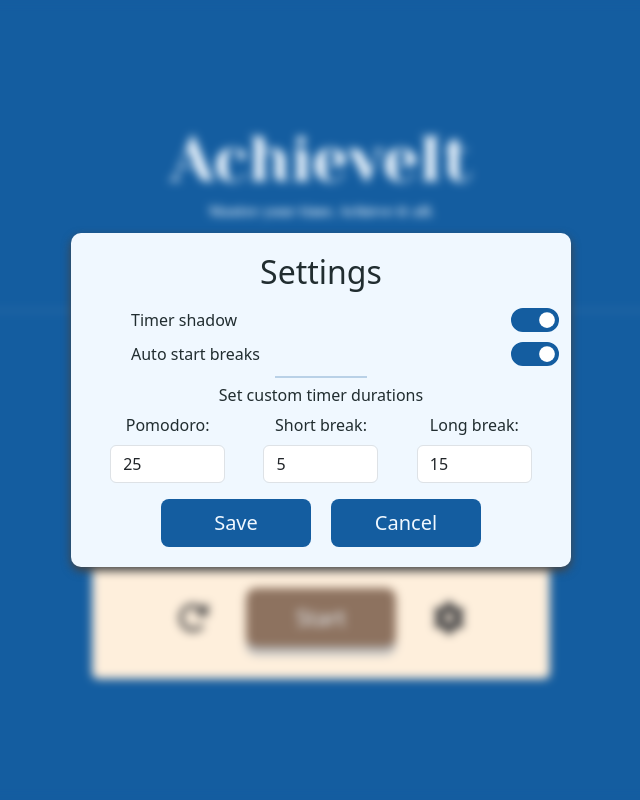
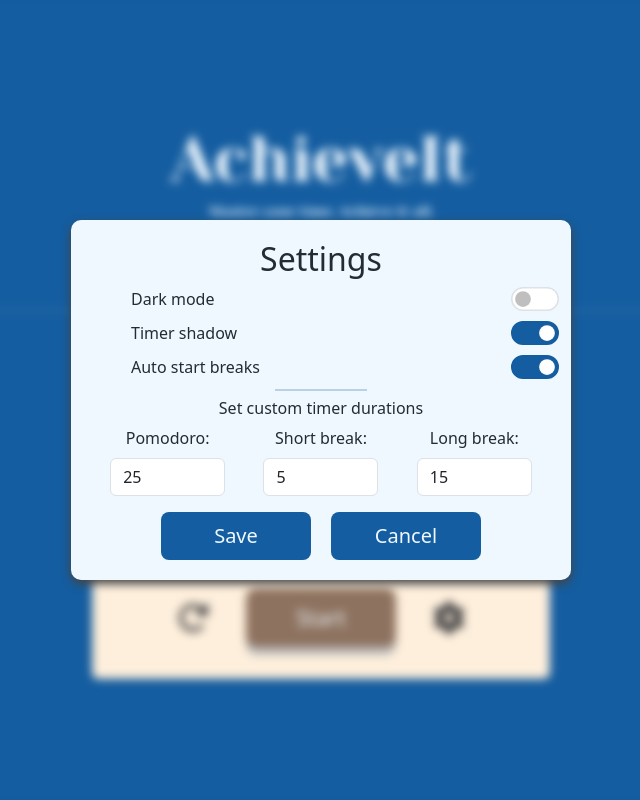
Before and after one commit to samuelodumu/AchieveIt, a React (Vite) app: page / in a window 1280 px wide. Both pictures are taken after a click on the icon 768 px from the left and 617 px from the top of the page. Shown: the top 800 px of the page, without its empty margins (319-959 px from the left). Built offline with nearby package versions, Linux system fonts and the light colour scheme; no server answers.

Commit message:
added dark mode toggle

```diff
--- a/src/components/App.jsx
+++ b/src/components/App.jsx
@@ -17,6 +17,7 @@
   const [showSettings, setShowSettings] = useState(false);
   const [isShadowEnabled, setIsShadowEnabled] = useState(true);
   const [isAutoStartEnabled, setIsAutoStartEnabled] = useState(true);
+  const [isDarkMode, setIsdarkmode] = useState(false);
 
   const updateDurations = (newDurations) => {
     setDurations(newDurations);
@@ -34,10 +35,14 @@
     setIsAutoStartEnabled(isEnabled);
   };
 
+  const toogleDarkMode = (isEnabled) => {
+    setIsdarkmode(isEnabled);
+  }
+
   return (
     <>
       <div className='app'>
-        <main>
+        <main className={`${isDarkMode ? 'dark-mode' : ''}`}>
           <header className='mb-5'>
             <h1 className='yeseva-one-bold display-3 mb-0'>AchieveIt</h1>
             <small className='yeseva-one-regular mt-0'>
@@ -53,6 +58,7 @@
               toggleSettings={toggleSettings}
               isShadowEnabled={isShadowEnabled}
               isAutoStartEnabled={isAutoStartEnabled}
+              isDarkMode={isDarkMode}
             />
             {showSettings && (
               <Settings
@@ -63,6 +69,8 @@
                 toggleShadow={toggleShadow}
                 isAutoStartEnabled={isAutoStartEnabled}
                 toggleAutoStart={toggleAutoStart}
+                isDarkMode={isDarkMode}
+                toggleDarkMode={toogleDarkMode}
               />
             )}
           </div>
--- a/src/components/Settings.jsx
+++ b/src/components/Settings.jsx
@@ -8,7 +8,9 @@
   isShadowEnabled,
   toggleShadow,
   isAutoStartEnabled,
-  toggleAutoStart
+  toggleAutoStart,
+  isDarkMode,
+  toggleDarkMode
 }) {
   const [newDurations, setNewDurations] = useState({
     pomodoro: durations.pomodoro / 60,
@@ -18,11 +20,13 @@
 
   const [shadowEnabled, setShadowEnabled] = useState(isShadowEnabled);
   const [autoStartEnabled, setAutoStartEnabled] = useState(isAutoStartEnabled);
+  const [darkMode, setDarkMode] = useState(isDarkMode);
 
   useEffect(() => {
     setShadowEnabled(isShadowEnabled);
     setAutoStartEnabled(isAutoStartEnabled);
-  }, [isShadowEnabled, isAutoStartEnabled]);
+    setDarkMode(isDarkMode);
+  }, [isShadowEnabled, isAutoStartEnabled, isDarkMode]);
 
   const handleChange = (e) => {
     const { name, value } = e.target;
@@ -41,6 +45,7 @@
     });
     toggleShadow(shadowEnabled);
     toggleAutoStart(autoStartEnabled);
+    toggleDarkMode(darkMode)
     closeSettings();
   };
 
@@ -52,6 +57,10 @@
     setAutoStartEnabled(e.target.checked);
   };
 
+  const handleDarkModeChange = (e) => {
+    setDarkMode(e.target.checked);
+  };
+
   const handleCancel = () => {
     // Reset the state to initial values
     setNewDurations({
@@ -61,6 +70,7 @@
     });
     setShadowEnabled(isShadowEnabled);
     setAutoStartEnabled(isAutoStartEnabled);
+    setDarkMode(isDarkMode);
     closeSettings();
   };
 
@@ -68,6 +78,16 @@
     <div className='settings-overlay'>
       <div className='settings-box'>
         <h2 className='mt-0'>Settings</h2>
+        <div className='form-check form-switch d-flex justify-content-between'>
+          <label className='form-check-label'>Dark mode</label>
+          <input
+            className='form-check-input bigger'
+            type='checkbox'
+            role='switch'
+            checked={darkMode}
+            onChange={handleDarkModeChange}
+          />
+        </div>
         <div className='form-check form-switch d-flex justify-content-between py-2'>
           <label className='form-check-label'>Timer shadow</label>
           <input
@@ -154,7 +174,9 @@
   isShadowEnabled: PropTypes.bool.isRequired,
   toggleShadow: PropTypes.func.isRequired,
   isAutoStartEnabled: PropTypes.bool.isRequired,
-  toggleAutoStart: PropTypes.func.isRequired
+  toggleAutoStart: PropTypes.func.isRequired,
+  isDarkMode: PropTypes.bool.isRequired,
+  toggleDarkMode: PropTypes.func.isRequired
 };
 
 export default Settings;
--- a/src/components/Timer.jsx
+++ b/src/components/Timer.jsx
@@ -7,7 +7,8 @@
   durations,
   toggleSettings,
   isShadowEnabled,
-  isAutoStartEnabled
+  isAutoStartEnabled,
+  isDarkMode
 }) {
   const [activeTimer, setActiveTimer] = useState('pomodoro');
   const [timeLeft, setTimeLeft] = useState(durations['pomodoro']);
@@ -77,8 +78,8 @@
   };
 
   return (
-    <div className='card py-3 px-5 mt-4'>
-      <div className='d-flex justify-content-center p-3 '>
+    <div className={`card py-3 px-5 mt-4 ${isDarkMode ? 'dark-mode' : ''}`}>
+      <div className={`d-flex justify-content-center p-3 ${isDarkMode ? 'hidden' : ''}`}>
         <span
           className={`timer-option px-2 h6 ${
             activeTimer === 'pomodoro' ? 'active-timer' : ''
@@ -135,7 +136,7 @@
       <h1
         className='fw-bold time'
         style={{
-          textShadow: isShadowEnabled ? '10px 10px 2px #bcbcbc' : 'none'
+          textShadow: isShadowEnabled && !isDarkMode ? '10px 10px 2px #bcbcbc' : 'none'
         }}>
         {formatTime(timeLeft)}
       </h1>
@@ -149,11 +150,13 @@
         <FontAwesomeIcon
           icon='fa-solid fa-arrow-rotate-right'
           size='2x'
-          className='icons'
+          className={`icons ${isDarkMode ? 'dark-mode' : ''}`}
           onClick={resetTimer}
+          style={{ color: isDarkMode ? 'aliceblue' : '' }}
         />
         <button
           onClick={toggleTimer}
+          className={`${isDarkMode ? 'dark-mode' : ''}`}
           style={{
             transform: isRunning ? 'translateY(3px)' : 'none',
             boxShadow: isRunning ? '0 4px #bcbcbc' : '0 8px #bcbcbc'
@@ -163,8 +166,9 @@
         <FontAwesomeIcon
           icon='fa-solid fa-gear'
           size='2x'
-          className='icons'
+          className={`icons ${isDarkMode ? 'dark-mode' : ''}`}
           onClick={toggleSettings}
+          style={{ color: isDarkMode ? 'aliceblue' : '' }}
         />
       </div>
     </div>
@@ -174,7 +178,8 @@
   durations: PropTypes.object.isRequired,
   toggleSettings: PropTypes.func.isRequired,
   isShadowEnabled: PropTypes.bool.isRequired,
-  isAutoStartEnabled: PropTypes.bool.isRequired
+  isAutoStartEnabled: PropTypes.bool.isRequired,
+  isDarkMode: PropTypes.bool.isRequired
 };
 
 export default Timer;
--- a/src/index.css
+++ b/src/index.css
@@ -21,6 +21,7 @@
   min-height: 100vh;
   background-color: var(--current-color);
   color: aliceblue;
+  overflow-x: hidden;
   transition: background-color 1.2s;
 }
 
@@ -45,6 +46,25 @@
   width: 100%;
   max-width: 500px;
   margin: 0 auto;
+}
+
+.dark-mode {
+  background-color: #212d30 !important;
+  color: aliceblue !important;
+  border: none !important;
+}
+
+button.dark-mode {
+  box-shadow: none !important;
+  transform: none !important;
+}
+
+.icons.dark-mode:hover {
+  color: #c8c8c8 !important;
+}
+
+.hidden {
+  display: none !important;
 }
 
 button {
```
Also changed, not shown: 1 other file (tests, documents, lock files or other folders).
